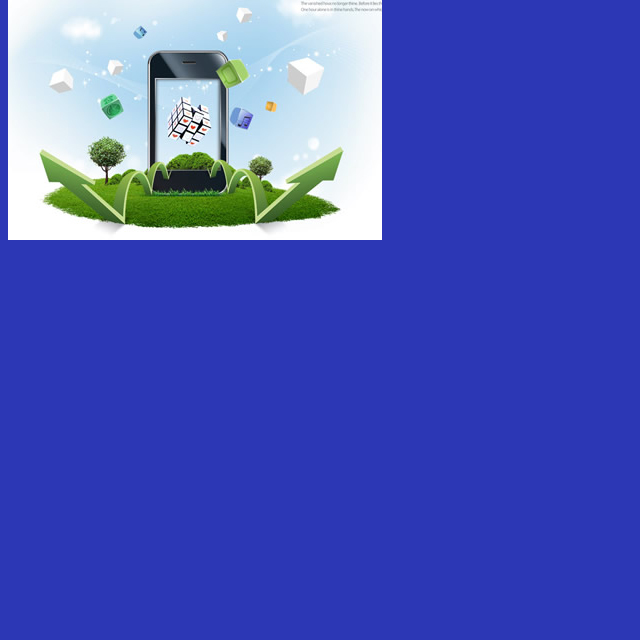
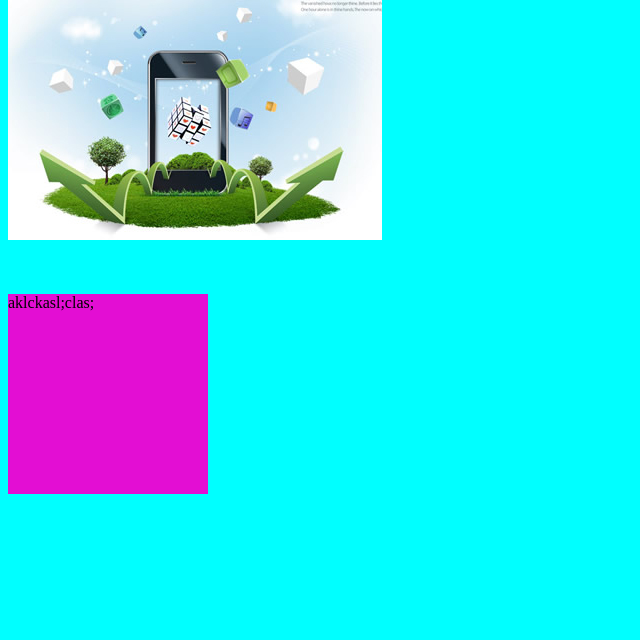
Before and after one commit to navdeep2016/Html-test, a plain HTML site: page index.html in a window 1280 px wide. Shown: the part 160-800 px from the top of the page, without its empty margins (0-640 px from the left). Drawn offline with Linux system fonts and the light colour scheme.

Commit message:
adding other changes

```diff
--- a/css/style.css
+++ b/css/style.css
@@ -0,0 +1,3 @@
+body{ background-color:aqua; }
+
+.new_div{width: 200px; height: 200px; margin-top: 50px; background-color:#e30ed3;}
--- a/index.html
+++ b/index.html
@@ -2,9 +2,12 @@
 <html>
 <head>
     <title>Sample Page</title>
-    <link href="css/"
+    <link href="css/style.css" type="text/css" rel="stylesheet"/>
+    <link href="css/fonts.css" type="text/css" rel="stylesheet"/>
+
+
 </head>
-<body style="background:#2c37b5;">
+<body>
 
    <table>
             <tr>
@@ -26,6 +29,7 @@
             </tr>
     </table>
     <img src="images/mob_info.jpg"/>
+    <div class="new_div">aklckasl;clas;</div>
 
 </body>
 
```
Also changed, not shown: css/fonts.css (added).
